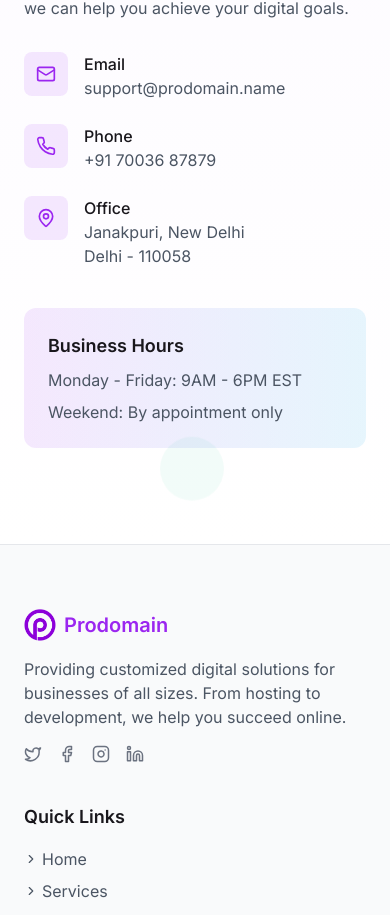
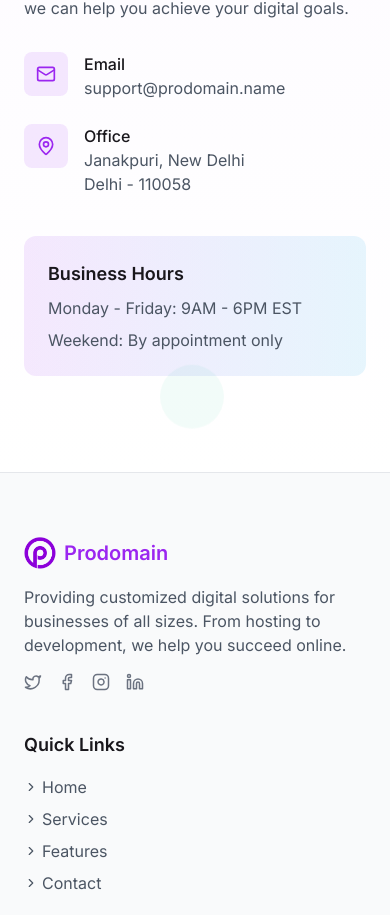
Before and after one commit to SomLance/colorful-sprinkle-hosting, a React (Vite) app: page / in a window 390 px wide. Shown: the part 6517-7432 px from the top of the page. Built offline with nearby package versions, Linux system fonts and the light colour scheme.

Commit message:
Remove phone number block
Removes the phone number block from the contact information section.

```diff
--- a/src/components/ContactSection.tsx
+++ b/src/components/ContactSection.tsx
@@ -1,5 +1,6 @@
+
 import React, { useState } from 'react';
-import { Send, Mail, Phone, MapPin } from 'lucide-react';
+import { Send, Mail, MapPin } from 'lucide-react';
 import Button from './ui-custom/Button';
 import { toast } from 'sonner';
 
@@ -141,16 +142,6 @@ const ContactSection = () => {
 
                 <div className="flex items-start space-x-4">
                   <div className="bg-brand-purple/10 p-3 rounded-lg text-brand-purple">
-                    <Phone size={20} />
-                  </div>
-                  <div>
-                    <h4 className="font-medium">Phone</h4>
-                    <p className="text-gray-600">+91 70036 87879</p>
-                  </div>
-                </div>
-
-                <div className="flex items-start space-x-4">
-                  <div className="bg-brand-purple/10 p-3 rounded-lg text-brand-purple">
                     <MapPin size={20} />
                   </div>
                   <div>
```
